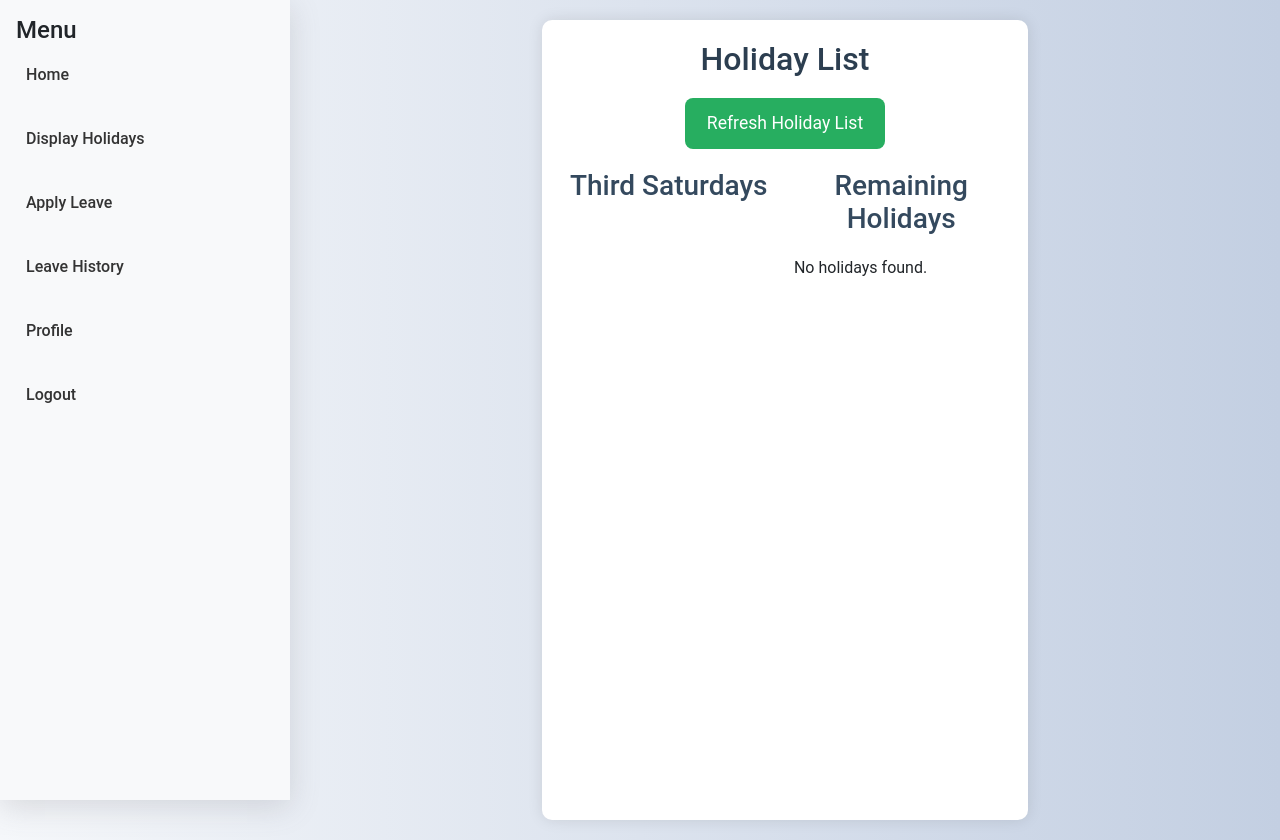
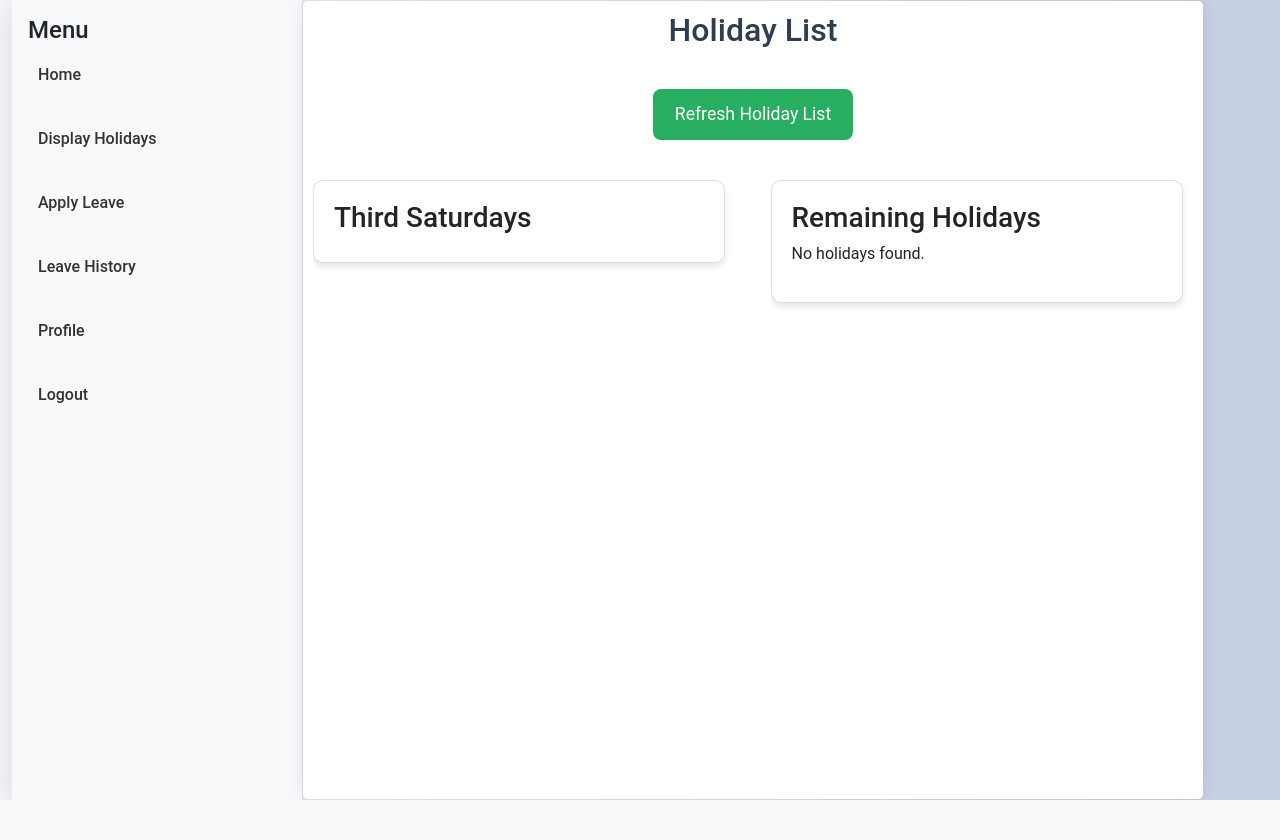
Before and after one commit to suma9640/leavemanagement, a PHP site: page /user/display_holidays.php in a window 1280 px wide. After the commit the page ends 800 px from the top, so only its background shows below. Run offline with PHP 8.4, Linux system fonts and the light colour scheme; data that the repository does not hold is empty.

Commit message:
initial commit

```diff
--- a/user/apply-leave.php
+++ b/user/apply-leave.php
@@ -36,7 +36,7 @@ $conn->close();
 
     .wrapper {
       width: 100%;
-      max-width: 600px;
+      max-width: 620px;
       background: rgba(255, 255, 255, 0.8);
       border-radius: 8px;
       padding: 30px;
@@ -64,7 +64,7 @@ $conn->close();
       width: 100%;
       background: #007BFF;
       color: white;
-      padding: 12px;
+      padding: 10px;
       border: none;
       border-radius: 4px;
       font-size: 16px;
--- a/user/display_holidays.php
+++ b/user/display_holidays.php
@@ -17,16 +17,25 @@
             padding: 0;
             background: linear-gradient(to right, #f5f7fa, #c3cfe2);
             display: flex;
+            min-height: 100vh;
+        }
+
+        .container-fluid {
+            display: flex;
+            flex-direction: row; /* Layout the sidebar and content side by side */
+            width: 100%;
         }
 
         .holiday-list-section {
             background-color: #ffffff;
-            border-radius: 10px;
-            padding: 20px;
+            border-radius: 5px;
+            padding: 10px;
             box-shadow: 0 0 15px rgba(0, 0, 0, 0.1);
-            margin: 20px auto;
-            max-width: 900px; /* Max width for large screens */
-            min-height: 100vh;
+            margin: 1px;
+            flex-grow: 1;
+            max-width: 900px;
+            display: flex;
+            flex-direction: column;
         }
 
         h2 {
@@ -34,6 +43,36 @@
             font-size: 2em;
             margin-bottom: 20px;
             color: #2c3e50;
+        }
+
+        .holiday-sections {
+            display: flex;
+            justify-content: space-between;
+            margin-top: 20px;
+        }
+
+        .holiday-column {
+            width: 48%;
+            overflow-y: auto;
+            max-height: 400px; /* Limit height to make it scrollable */
+            padding-right: 10px;
+        }
+
+        .sidebar {
+            width: 250px; /* Width of the sidebar */
+            box-shadow: rgba(100, 100, 111, 0.2) 0px 7px 29px 0px !important;
+            background-color: #fff;
+            padding: 20px;
+        }
+
+        .card {
+            border-radius: 10px;
+            box-shadow: 0 4px 6px rgba(0, 0, 0, 0.1);
+            margin-bottom: 20px;
+        }
+
+        .card-body {
+            padding: 20px;
         }
 
         .holiday-item {
@@ -56,25 +95,21 @@
             font-size: 1em;
         }
 
-        /* Hover effect on holiday items */
         .holiday-item:hover {
             transform: translateY(-5px);
             box-shadow: 0 6px 8px rgba(0, 0, 0, 0.2);
         }
 
-        /* Different color for third Saturdays */
         .third-saturday {
             background-color: #3498db;
             color: white;
         }
 
-        /* Default color for all other holidays */
         .default-holiday {
             background-color: #ecf0f1;
             color: #2c3e50;
         }
 
-        /* Button styling */
         .refresh-button {
             display: block;
             width: 200px;
@@ -94,23 +129,6 @@
             background-color: #2ecc71;
         }
 
-        /* Holiday section container */
-        .holiday-sections {
-            display: flex;
-            justify-content: space-between;
-            margin-top: 20px;
-        }
-
-        .holiday-column {
-            width: 48%;
-        }
-
-        .holiday-column h3 {
-            text-align: center;
-            color: #34495e;
-            margin-bottom: 20px;
-        }
-
         /* Responsive Design */
         @media (max-width: 768px) {
             .holiday-list-section {
@@ -125,49 +143,52 @@
             .holiday-item {
                 padding: 12px;
             }
+
+            .container-fluid {
+                flex-direction: column; /* Stack the sidebar and content on small screens */
             }
 
-        @media (max-width: 480px) {
-            .holiday-list-section {
-                margin: 10px;
-                padding: 10px;
+            .sidebar {
+                width: 100%; /* Sidebar takes full width on smaller screens */
             }
-
-            .holiday-item {
-                padding: 8px;
-            }
-        }
-        /* side bar style */
-    .sidebar{
-      box-shadow: rgba(100, 100, 111, 0.2) 0px 7px 29px 0px !important;
-    }
-    .nav{
-      gap: 20px !important;
         }
     </style>
 </head>
 <body>
+    <div class="container-fluid d-flex">
+        <!-- Sidebar Section -->
         <?php include('side.php')?> <!-- Include sidebar -->
+
+        <!-- Main Content Section -->
         <div class="holiday-list-section">
             <h2>Holiday List</h2>
             <button class="refresh-button" onclick="fetchHolidayList()">Refresh Holiday List</button>
             <div class="holiday-sections">
                 <!-- Third Saturday Section -->
-            <div class="holiday-column" id="thirdSaturdays">
+                <div class="holiday-column">
+                    <div class="card">
+                        <div class="card-body">
                             <h3>Third Saturdays</h3>
                             <div id="thirdSaturdayList"></div>
                         </div>
+                    </div>
+                </div>
 
                 <!-- Remaining Holidays Section -->
-            <div class="holiday-column" id="remainingHolidays">
+                <div class="holiday-column">
+                    <div class="card">
+                        <div class="card-body">
                             <h3>Remaining Holidays</h3>
                             <div id="holidayList"></div>
                         </div>
                     </div>
                 </div>
+            </div>
+        </div>
+    </div>
 
+    <!-- Scripts -->
     <script src="https://code.jquery.com/jquery-3.6.0.min.js"></script>
-
     <script>
         // Function to fetch and display the holiday list
         function fetchHolidayList() {
```
Lines whose indentation alone changed are shown as unchanged.
